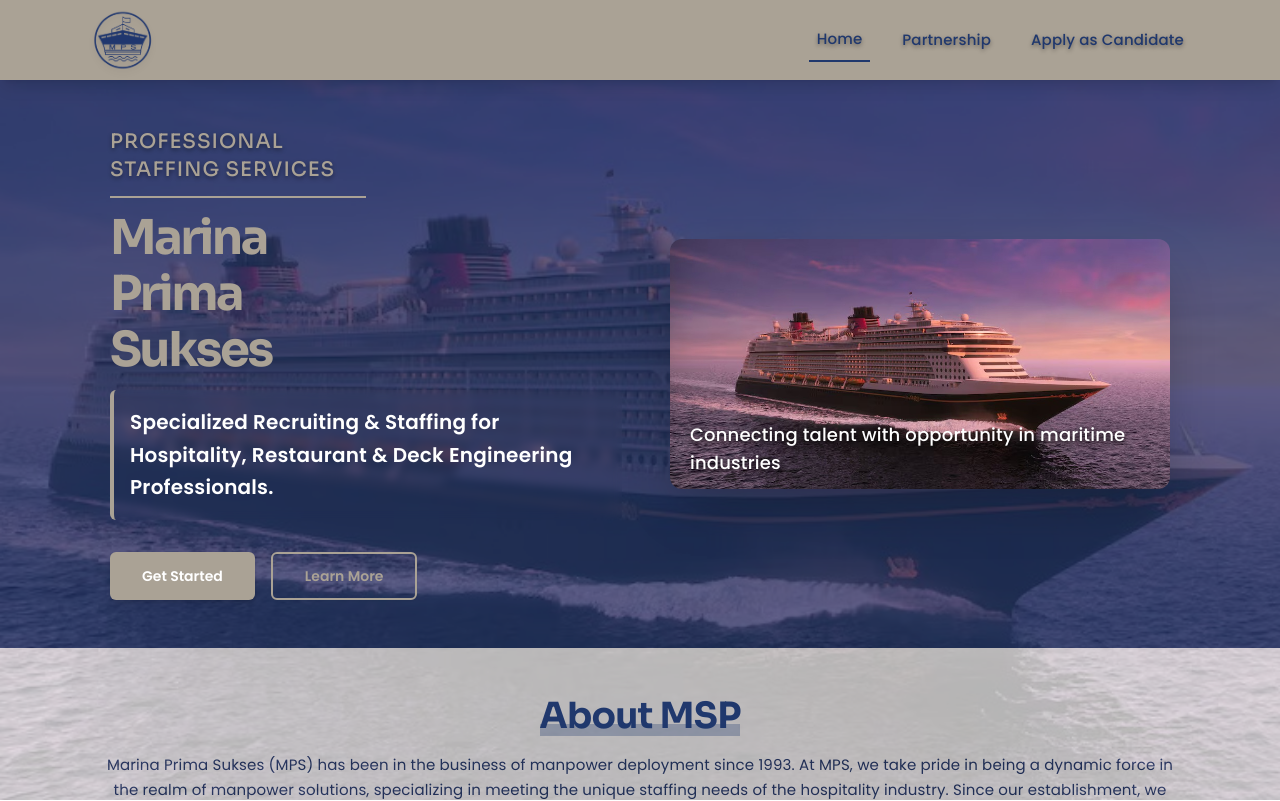
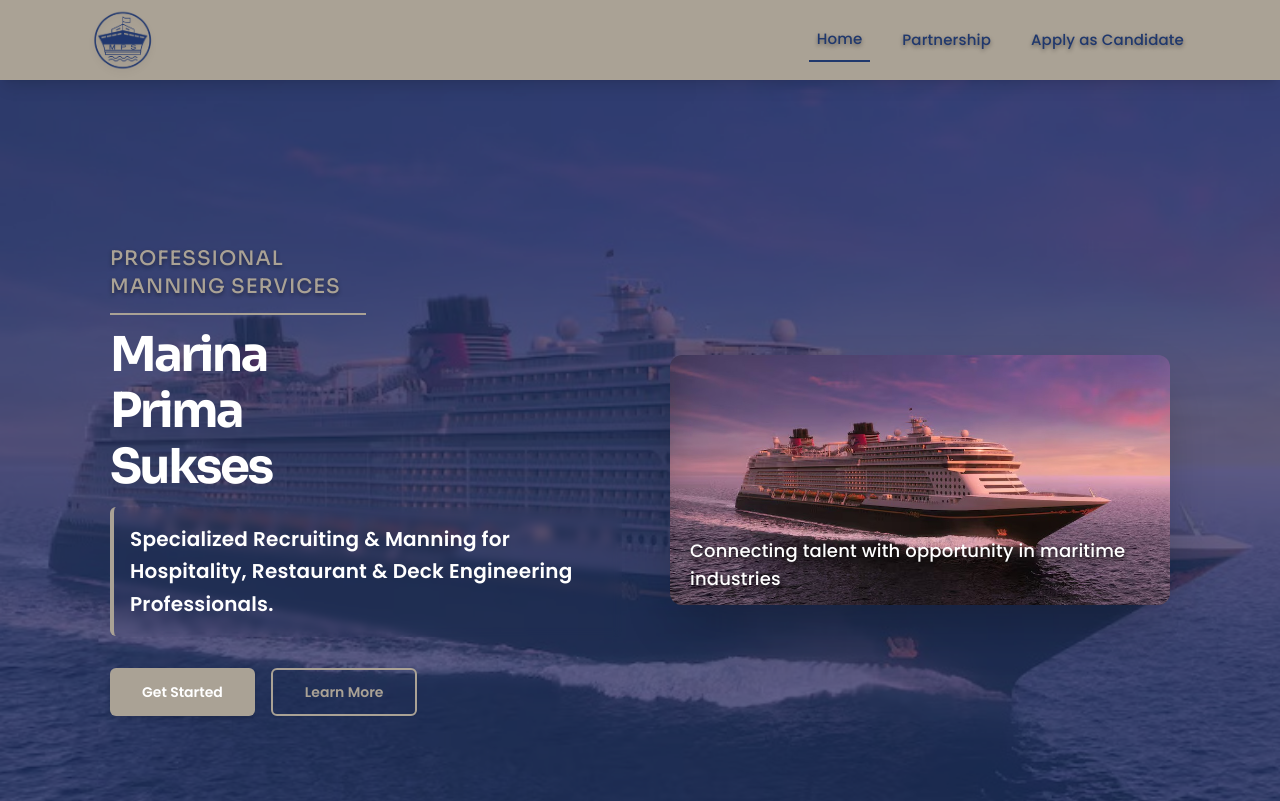
Before and after one commit to jonfry1175/ccc, a Next.js app: page / in a window 1280 px wide. Shown: the top 801 px of the page. Built offline with nearby package versions, Linux system fonts and the light colour scheme.

Commit message:
fix:revisi client2

```diff
--- a/src/components/molecules/Homepage/Hero/index.tsx
+++ b/src/components/molecules/Homepage/Hero/index.tsx
@@ -3,18 +3,17 @@
 
 export default function Hero() {
   return (
-    <section className=" py-4 bg-color1 flex items-center overflow-hidden">
+    <section className="relative min-h-screen py-4 bg-color1 flex items-center overflow-hidden">
       {/* Background overlay for better readability */}
-      <div className="absolute inset-0 bg-gradient-to-b from-navy-DEFAULT/90 via-navy-DEFAULT/80 to-navy-DEFAULT/90 z-10"></div>
 
       {/* Background image */}
-      <div className="absolute inset-0 opacity-30 z-0">
+      <div className="absolute inset-0 opacity-30 ">
         <Image
           src="/images/hero.jpg"
           alt="Background"
-          className="object-cover"
-          fill
-          priority
+          className="object-cover w-full h-full"
+          width={1920}
+          height={1080}
         />
       </div>
 
@@ -25,16 +24,16 @@
             <div className="space-y-4">
               <div className="inline-block lg:block border-b-2 border-gold pb-2 mb-2 w-3/4 lg:w-1/2">
                 <h2 className="text-xl text-gold uppercase tracking-wider font-medium mb-1 text-shadow-md">
-                  Professional Staffing Services
+                  Professional Manning Services
                 </h2>
               </div>
               <h1 className="text-4xl lg:text-5xl font-bold tracking-tighter text-white space-y-2">
-                <span className="block text-gold">Marina</span>
-                <span className="block text-gold">Prima</span>
-                <span className="block text-gold">Sukses</span>
+                <span className="block text-white">Marina</span>
+                <span className="block text-white">Prima</span>
+                <span className="block text-white">Sukses</span>
               </h1>
               <p className="max-w-lg text-white text-xl leading-relaxed font-semibold bg-navy-DEFAULT/40 p-4 rounded-md backdrop-blur-sm border-l-4 border-gold">
-                Specialized Recruiting & Staffing for Hospitality, Restaurant &
+                Specialized Recruiting & Manning for Hospitality, Restaurant &
                 Deck Engineering Professionals.
               </p>
             </div>
```
